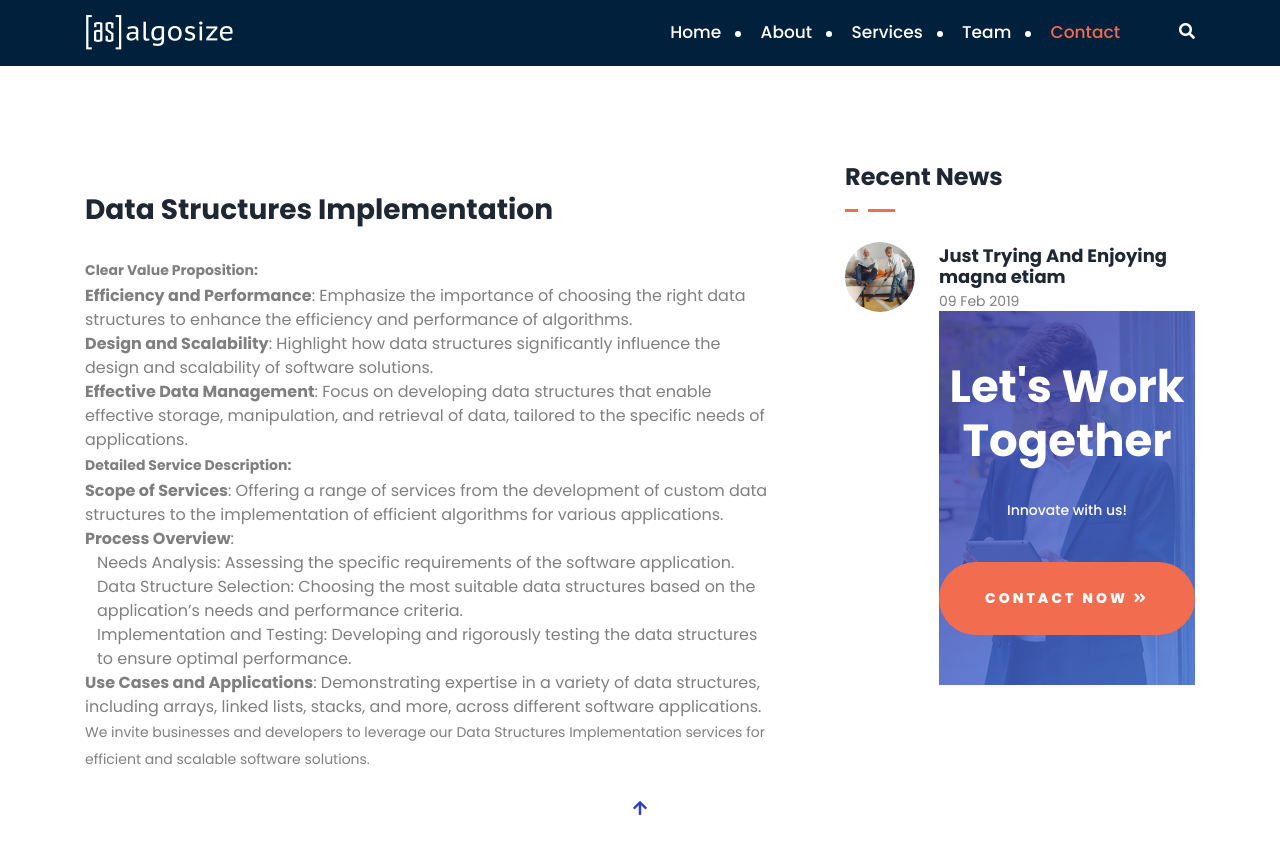
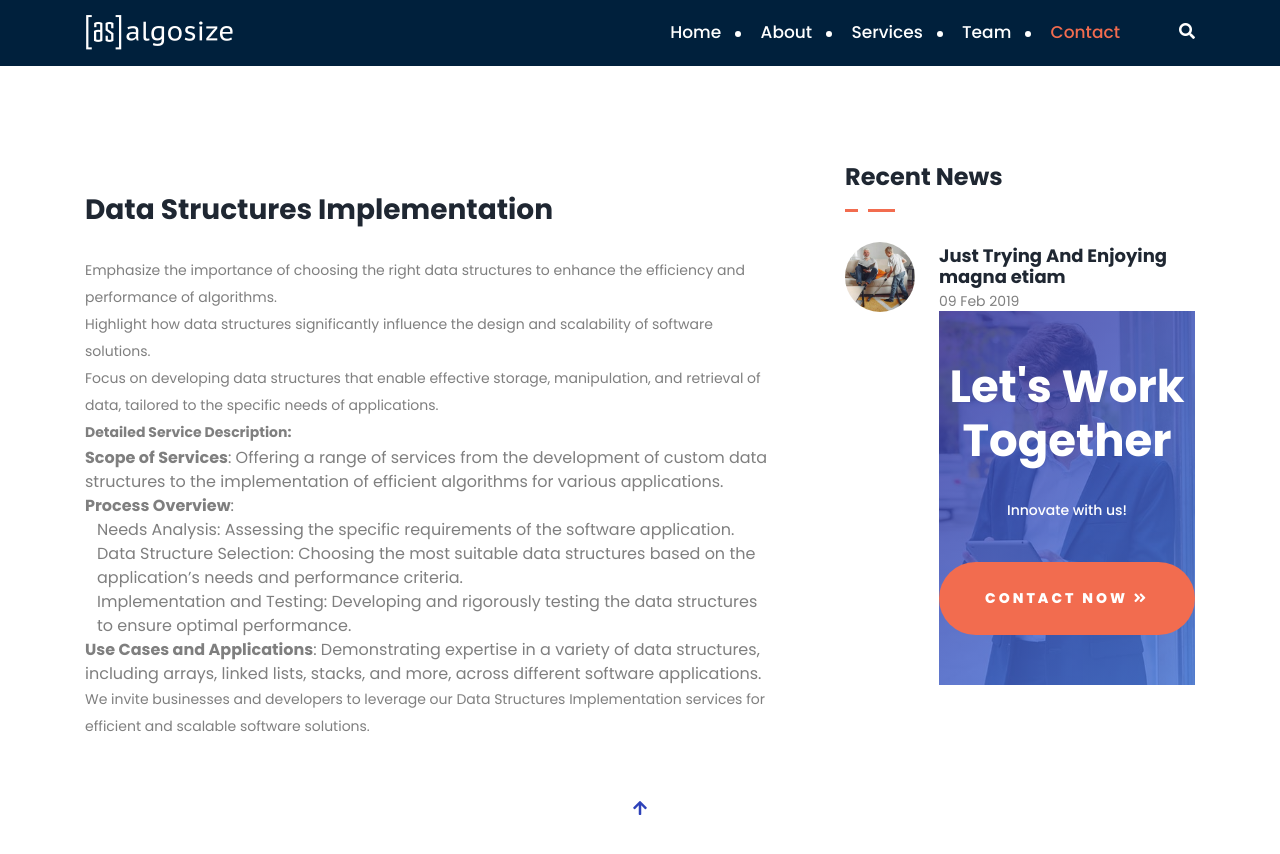
Before and after one commit to AlgoSize/website, a Jekyll site: the page built from _services/Data-Structures-Implementation.md, in a window 1280 px wide and 900 px high, scrolled down 719 px. Shown: the top 854 px of the window. Built offline with Jekyll 4.4.1, drawn with Linux system fonts in a browser that asks for light colours.

Commit message:
Update Data-Structures-Implementation.md

```diff
--- a/_services/Data-Structures-Implementation.md
+++ b/_services/Data-Structures-Implementation.md
@@ -4,10 +4,13 @@ icon: '<i class="fas fa-chart-line"></i>'
 layout: service
 ---
 
-**Clear Value Proposition:**
-1. **Efficiency and Performance**: Emphasize the importance of choosing the right data structures to enhance the efficiency and performance of algorithms.
-2. **Design and Scalability**: Highlight how data structures significantly influence the design and scalability of software solutions.
-3. **Effective Data Management**: Focus on developing data structures that enable effective storage, manipulation, and retrieval of data, tailored to the specific needs of applications.
+Emphasize the importance of choosing the right data structures to enhance the efficiency and performance of algorithms.
+
+
+Highlight how data structures significantly influence the design and scalability of software solutions.
+
+
+Focus on developing data structures that enable effective storage, manipulation, and retrieval of data, tailored to the specific needs of applications.
 
 **Detailed Service Description:**
 1. **Scope of Services**: Offering a range of services from the development of custom data structures to the implementation of efficient algorithms for various applications.
```
